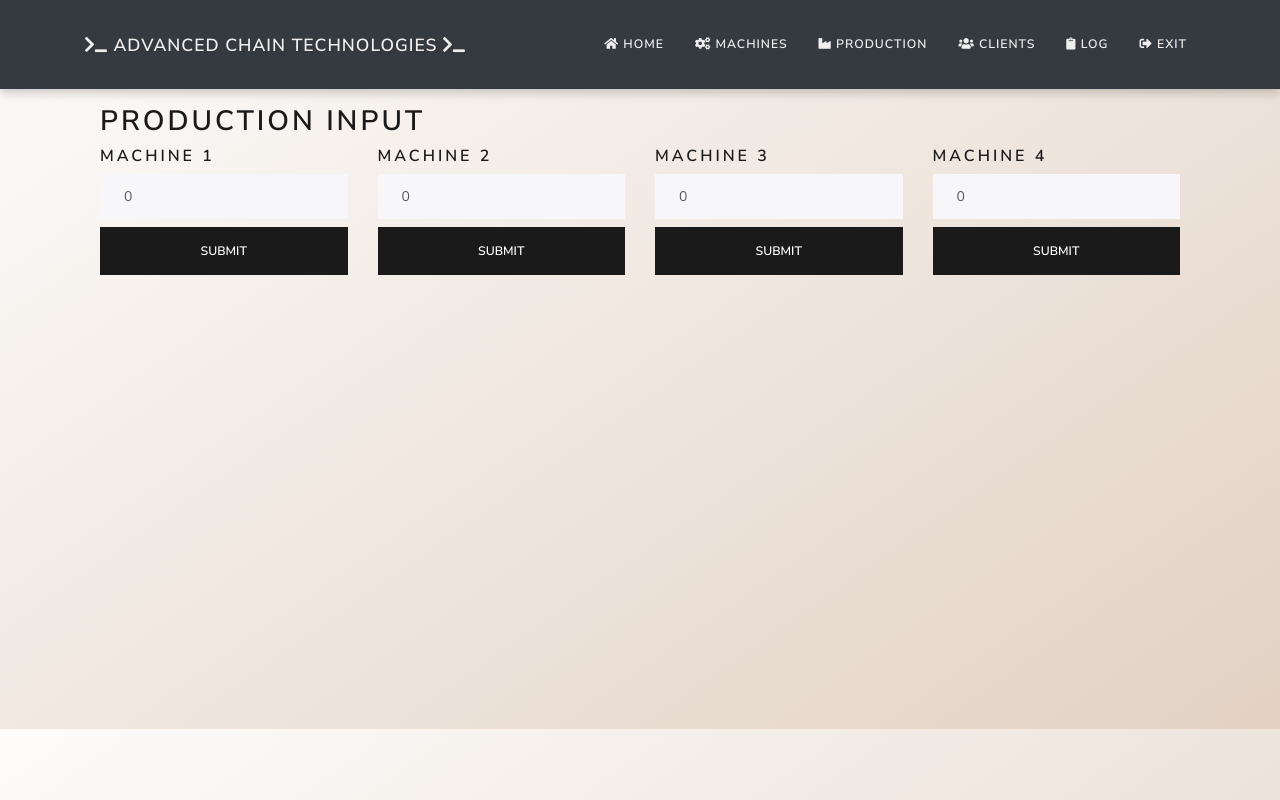
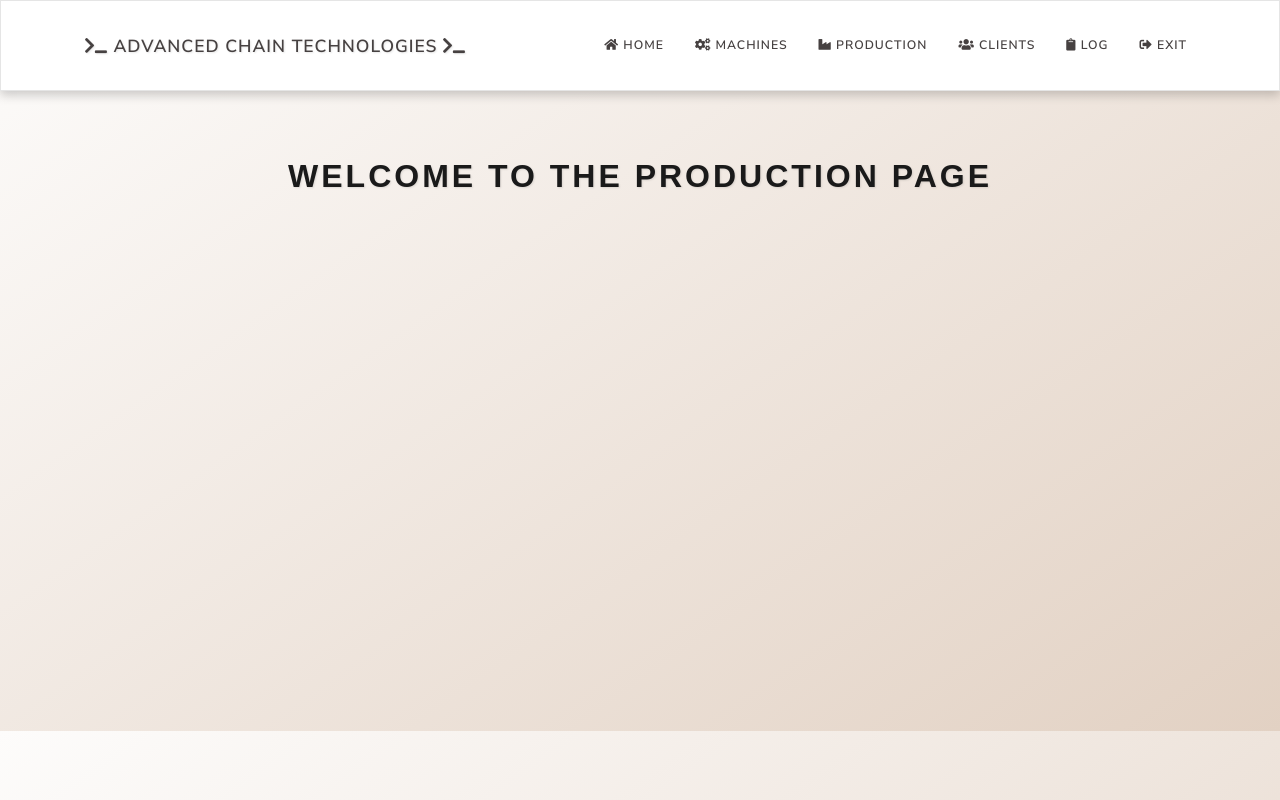
Before and after one commit to AyzeysDev/react-dashboard, a React (Create React App) app in the folder dashboard-app/: page /production in a window 1280 px wide. Built offline with nearby package versions, Linux system fonts and the light colour scheme.

Commit message:
Working gauges integration

```diff
--- a/dashboard-app/package.json
+++ b/dashboard-app/package.json
@@ -11,11 +11,13 @@
     "react": "^18.0.0",
     "react-bootstrap": "^2.10.7",
     "react-dom": "^18.0.0",
+    "react-gauge-component": "^1.2.62",
     "react-google-charts": "^5.2.1",
     "react-redux": "^9.2.0",
     "react-router-bootstrap": "^0.26.3",
     "react-router-dom": "^7.1.1",
     "react-scripts": "5.0.1",
+    "use-gauge": "^0.7.0",
     "web-vitals": "^4.2.4"
   },
   "scripts": {
--- a/dashboard-app/src/App.js
+++ b/dashboard-app/src/App.js
@@ -12,8 +12,8 @@ import Production from "./pages/Production";
 
 function App() {
   const [clients, setClients] = useState([]);
-  const [machineData, setMachineData] = useState({
-    machine1: { value: 0, totalCount: 100 },
+  const [machineData] = useState({
+    machine1: { value: 0, totalCount: 254 },
     machine2: { value: 70, totalCount: 150 },
     machine3: { value: 120, totalCount: 200 },
     machine4: { value: 200, totalCount: 250 },
@@ -22,18 +22,6 @@ function App() {
   // Handle form submission for clients
   const handleOnSubmit = (client) => {
     setClients((prevClients) => [...prevClients, client]);
-  };
-
-  // Update machine data from Production page inputs
-  const updateMachineData = (machine, value) => {
-    setMachineData((prevData) => ({
-      ...prevData,
-      [machine]: {
-        ...prevData[machine],
-        value,
-        totalCount: Math.max(value, prevData[machine].totalCount), // Update totalCount dynamically
-      },
-    }));
   };
 
   return (
@@ -53,10 +41,7 @@ function App() {
                   path="/machines"
                   element={<Machines machineData={machineData} />}
                 />
-                <Route
-                  path="/production"
-                  element={<Production updateMachineData={updateMachineData} />}
-                />
+                <Route path="/production" element={<Production />} />
               </Routes>
             </Container>
           </main>
--- a/dashboard-app/src/pages/Header.js
+++ b/dashboard-app/src/pages/Header.js
@@ -9,7 +9,7 @@ const Header = () => {
 
   return (
     <header>
-      <Navbar bg="dark" className="bg-body-tertiary" data-bs-theme="light" variant="light" expand="lg" collapseOnSelect>
+      <Navbar bg="light" className="bg-body-tertiary" data-bs-theme="light" variant="light" expand="lg" collapseOnSelect>
         <Container>
           {/* Company Name */}
           <Navbar.Brand>
--- a/dashboard-app/src/pages/Machines.js
+++ b/dashboard-app/src/pages/Machines.js
@@ -1,50 +1,53 @@
 import React from "react";
-import { Chart } from "react-google-charts";
+import GaugeComponent from "react-gauge-component";
 
 const Machines = ({ machineData }) => {
-  // Prepare old and new data for the chart
-  const dataOld = [
-    ["Machine", "Total Count"],
-    ...Object.keys(machineData).map((machine, index) => [
-      `Machine ${index + 1}`,
-      machineData[machine].totalCount,
-    ]),
+  const getSubArcs = (totalCount) => [
+    {
+      limit: totalCount * 0.2,
+      color: "#EA4228",
+      showTick: true,
+    },
+    {
+      limit: totalCount * 0.4,
+      color: "#F58B19",
+      showTick: true,
+    },
+    {
+      limit: totalCount * 0.6,
+      color: "#F5CD19",
+      showTick: true,
+    },
+    {
+      limit: totalCount,
+      color: "#5BE12C",
+      showTick: true,
+    },
   ];
 
-  const dataNew = [
-    ["Machine", "Completed Count"],
-    ...Object.keys(machineData).map((machine, index) => [
-      `Machine ${index + 1}`,
-      machineData[machine].value,
-    ]),
-  ];
-
-  const diffdata = {
-    old: dataOld,
-    new: dataNew,
-  };
-
-  const options = {
-    title: "Machine Production Progress (Total vs Completed)",
-    hAxis: {
-      title: "Machines",
-    },
-    vAxis: {
-      title: "Count",
-    },
-    chartArea: { width: "80%", height: "70%" },
-    colors: ["#1f77b4", "#ff7f0e"], // Blue for Total, Orange for Completed
-    legend: { position: "bottom" },
-  };
-
   return (
-    <Chart
-      chartType="ColumnChart"
-      width="100%"
-      height="600px"
-      diffdata={diffdata}
-      options={options}
-    />
+    <div style={{ display: "flex", justifyContent: "space-around", flexWrap: "wrap" }}>
+      {Object.keys(machineData).map((machine, index) => (
+        <div key={machine} style={{ textAlign: "center", margin: "20px" }}>
+          <h3>Machine {index + 1}</h3>
+          <GaugeComponent
+            value={machineData[machine].value}
+            minValue={0} // Set the minimum value for the gauge
+            maxValue={machineData[machine].totalCount} // Dynamically set the maximum value based on totalCount
+            arc={{
+              subArcs: getSubArcs(machineData[machine].totalCount),
+            }}
+            labels={{
+              valueLabel: {
+                format: (value) => `${value}/${machineData[machine].totalCount}`,
+                fontSize: "16px",
+                color: "#333",
+              },
+            }}
+          />
+        </div>
+      ))}
+    </div>
   );
 };
 
--- a/dashboard-app/src/pages/Production.js
+++ b/dashboard-app/src/pages/Production.js
@@ -1,51 +1,10 @@
-import React, { useState } from "react";
-import { Container, Row, Col, Form, Button } from "react-bootstrap";
+import React from "react";
 
-const Production = ({ updateMachineData }) => {
-  const [machineInputs, setMachineInputs] = useState({
-    machine1: 0,
-    machine2: 0,
-    machine3: 0,
-    machine4: 0,
-  });
-
-  const handleInputChange = (e, machine) => {
-    setMachineInputs({
-      ...machineInputs,
-      [machine]: e.target.value,
-    });
-  };
-
-  const handleSubmit = (e, machine) => {
-    e.preventDefault();
-    updateMachineData(machine, parseInt(machineInputs[machine], 10));
-    setMachineInputs({ ...machineInputs, [machine]: 0 });
-  };
-
+const Production = () => {
   return (
-    <Container>
-      <h2>Production Input</h2>
-      <Row>
-        {["machine1", "machine2", "machine3", "machine4"].map((machine, index) => (
-          <Col key={machine} md={6} lg={3}>
-            <Form onSubmit={(e) => handleSubmit(e, machine)}>
-              <h5>{`Machine ${index + 1}`}</h5>
-              <Form.Group>
-                <Form.Control
-                  type="number"
-                  placeholder="Enter completed count"
-                  value={machineInputs[machine]}
-                  onChange={(e) => handleInputChange(e, machine)}
-                />
-              </Form.Group>
-              <Button type="submit" variant="primary" className="mt-2">
-                Submit
-              </Button>
-            </Form>
-          </Col>
-        ))}
-      </Row>
-    </Container>
+    <div style={{ textAlign: "center", marginTop: "50px" }}>
+      <h1>Welcome to the Production Page</h1>
+    </div>
   );
 };
 
--- a/dashboard-app/src/styles/NavBar.css
+++ b/dashboard-app/src/styles/NavBar.css
@@ -1,12 +1,12 @@
 .navbar {
-    background-color: #223242 !important;/* Dark background color */
+    background-color: #1a1212 !important;/* Dark background color */
     padding: 10px 20px;
     box-shadow: 0px 4px 10px rgba(0, 0, 0, 0.2);
     font-weight: 477;
   }
 
   .navbar-brand {
-    color: #f1eeee !important; /* Change to dark gray for visibility */
+    color: #464141 !important; /* Change to dark gray for visibility */
     font-size: 22px;
     font-weight: bold;
     text-shadow: 1px 1px 2px rgba(0, 0, 0, 0.1);
@@ -18,7 +18,7 @@
   }
 
   .nav-link {
-    color: #f1eeee !important; /* Change link text color to dark gray */
+    color: #464141 !important; /* Change link text color to dark gray */
     /* font-size: 16px; */
     font-weight: 700;
     margin-left: 15px;
```
Also changed, not shown: 1 other file (tests, documents, lock files or other folders).
